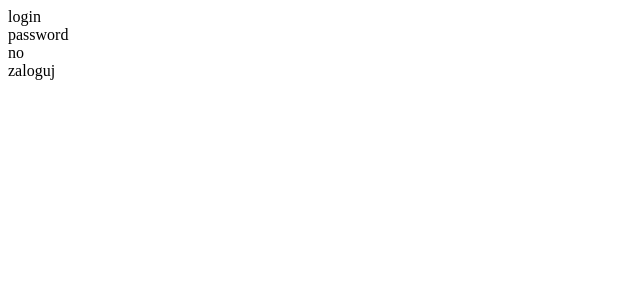
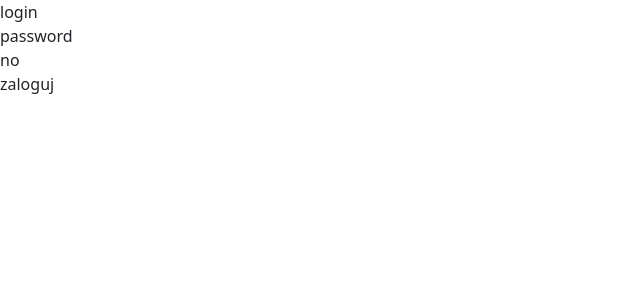
Before and after one commit to Sevdariel/CatFacts, an Angular app: page / in a window 1280 px wide. Shown: the top 300 px of the page, without its empty margins (0-640 px from the left). Built offline with nearby package versions, Linux system fonts and the light colour scheme.

Commit message:
Install bootstrap

```diff
--- a/package.json
+++ b/package.json
@@ -18,6 +18,7 @@
     "@angular/platform-browser": "^17.2.0",
     "@angular/platform-browser-dynamic": "^17.2.0",
     "@angular/router": "^17.2.0",
+    "bootstrap": "^5.3.3",
     "rxjs": "~7.8.0",
     "tslib": "^2.3.0",
     "zone.js": "~0.14.3"
--- a/src/styles.scss
+++ b/src/styles.scss
@@ -1 +1,3 @@
 /* You can add global styles to this file, and also import other style files */
+/* Importing Bootstrap SCSS file. */
+@import "../node_modules/bootstrap/scss/bootstrap";
```
Also changed, not shown: 1 other file (tests, documents, lock files or other folders).
